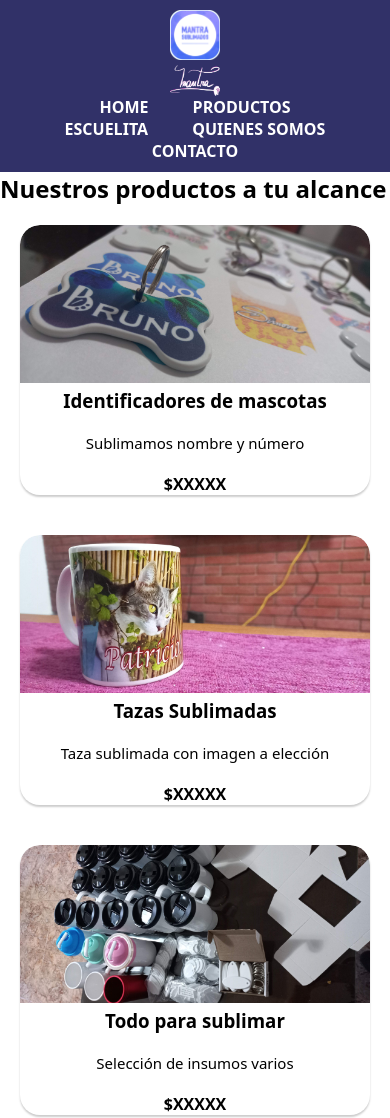
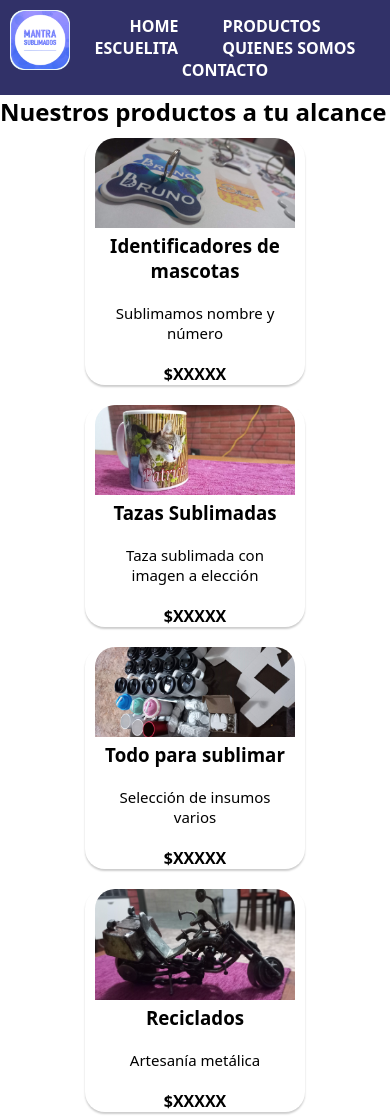
Before and after one commit to RicardoArielQuintana/PreEntrega2-Quintana, a plain HTML site: page html/productos.html in a window 390 px wide. Shown: the top 1118 px of the page. Drawn offline with Linux system fonts and the light colour scheme.

Commit message:
ajustes Home y Productos vista tableta

```diff
--- a/CSS/estilo.css
+++ b/CSS/estilo.css
@@ -71,7 +71,9 @@ main p{
     align-items: center;
     background-image: url(../img/polygonal19.jpg);
     background-size: cover;
+    text-align: center;
 }
+
 footer{
     text-align: center;
     margin: 20px;
@@ -148,25 +150,14 @@ textarea{
 
 
 .contenedorDeFilaFlex {
-    /* background-color: bisque; */
-    /* border: 3px black solid; */
     width: 100%;
     max-width: 1600x;
     height: 100%;
     border-radius: 14px;
     margin: auto;
-    display: flex;  /*FLEXBOX*/
-    flex-flow: column nowrap;    /*FLOW - direction row (H), wrap (multilinea)*/
-
-    /*separo los elementos hijos sobre el eje principal
-    si flex-direction es row, entonces con JUSTIFY-CONTENT se acomdan los elementos hijos en el eje horizontal*/
-    /* justify-content: start; */
-
+    display: flex;
+    flex-flow: column nowrap;
     justify-content: space-between;
-
-    /*align items*/
-    /*si flex direction es row - ordeno los elementos hijos en el eje vertical*/
-
     align-items: stretch;
     align-content: flex-start;
 
@@ -213,14 +204,33 @@ textarea{
 
 @media (max-width:1023px){
     header{
-        flex-direction: column;
+        /* flex-direction: column; */
         align-items: center;
+        padding: 10px;
     }
     .logo{
-        width: 50px;
+        width: 60px;
+        padding-bottom: 10px;
+    }
+    #mantraTexto{
+        display: none;
     }
     nav ul li{
-
         font-size: 1rem;
     }
+    ul{
+        margin: 0px;
+        padding: 0px;
+    }
+    .contenedorIconos p{
+        font-size: 1rem;
+    }
+    .contenedorProductos{
+        width: 220px;
+        margin: 10px;
+
+    }
+    .contenedorProductos .imgProductos{
+        width: 200px;
+    }
 }
--- a/html/productos.html
+++ b/html/productos.html
@@ -17,7 +17,7 @@
             <img class="logo" src="../img/logo.png" alt="Logo de Mantra Sublimados">
         </a>
 
-        <img class="logo" src="../img/mantraTexto.png" alt="Logo de Mantra Sublimados">
+        <img id="mantraTexto" class="logo" src="../img/mantraTexto.png" alt="Logo de Mantra Sublimados">
 
         <nav>
             <ul>
```
Also changed, not shown: html/contacto.html (+1 -1 lines), html/escuelita.html (+1 -1 lines), html/quienesSomos.html (+1 -1 lines), index.html (+2 -2 lines).
